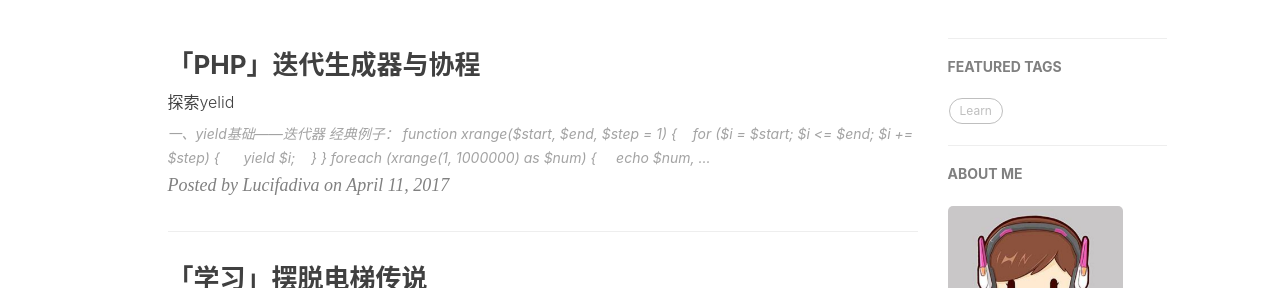
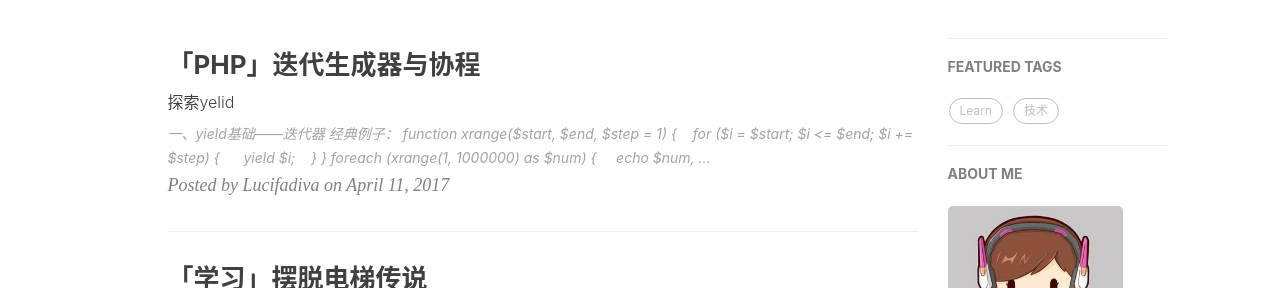
Before and after one commit to LucifaDva/lucifadva.github.com, a Jekyll site: the page built from index.html, in a window 1280 px wide and 900 px high. Shown: the part 420-708 px from the top of the window. Built offline with Jekyll 4.4.1, drawn with Linux system fonts in a browser that asks for light colours; nearby versions of some CDN libraries; the list of posts is cut into pages by our own code; comment, search, counter and statistics services are not loaded.

Commit message:
Update 2017-03-28-ad-knowledge-2017.markdown

```diff
--- a/_posts/2017-03-28-ad-knowledge-2017.markdown
+++ b/_posts/2017-03-28-ad-knowledge-2017.markdown
@@ -6,7 +6,7 @@ date:       2017-03-31 21:00:00
 author:     "Lucifa Diva"
 header-img: "img/post-bg-apple-event-2015.jpg"
 tags:
-    - 广告
+    - 技术
 ---
 
 
```
